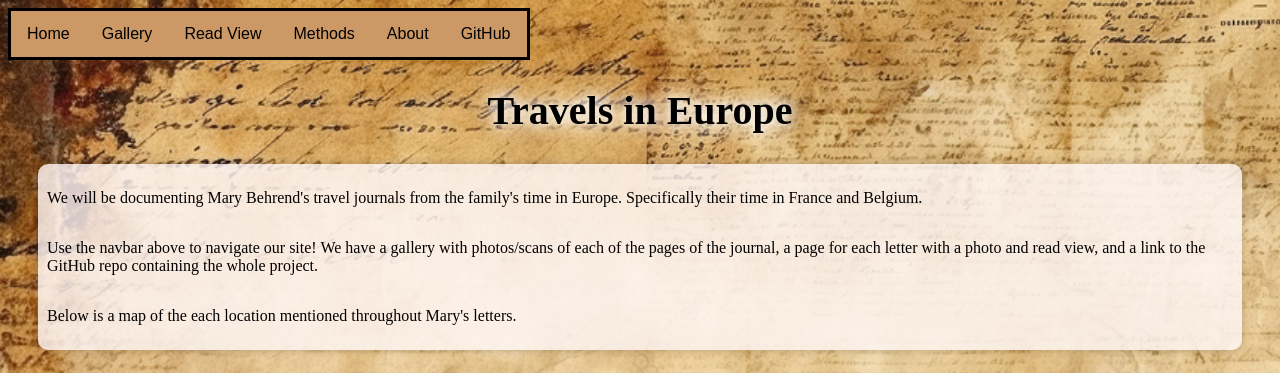
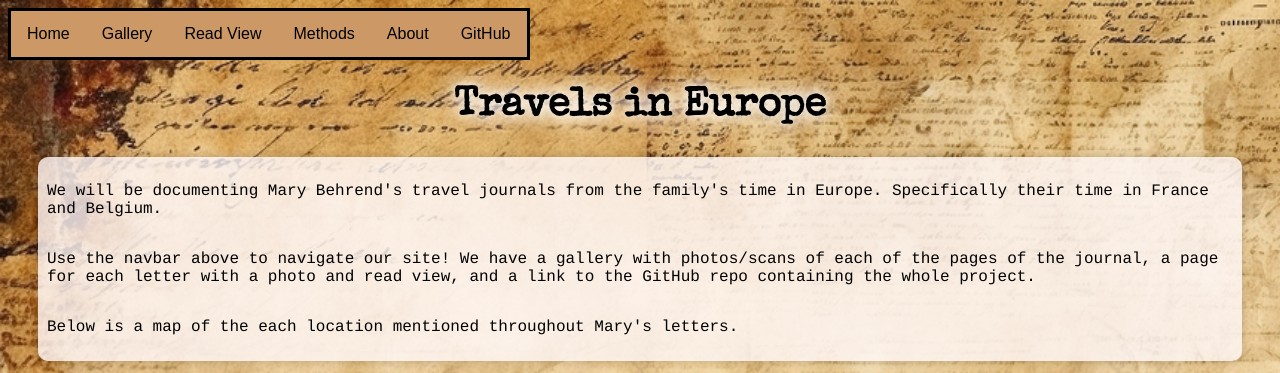
Before and after one commit to J-Banko/BehrendArchiveProject, a plain HTML site: page docs/index.html in a window 1280 px wide. Shown: the top 373 px of the page. Drawn offline with nearby package versions, Linux system fonts and the light colour scheme; some icons are missing.

Commit message:
font changes

```diff
--- a/docs/BAP_Style.css
+++ b/docs/BAP_Style.css
@@ -5,11 +5,13 @@ body {
   -webkit-background-size: cover;
   -moz-background-size: cover;
   background-size: cover;
+  font-family: courier, cursive;
 }
 
 
 
 h1 {
+font-family: 'Special Elite', cursive;
     font-size: 40px;
     text-shadow: 0 0 10px white, 0 0 20px white, 0 0 30px white;
 text-align: center;
```
